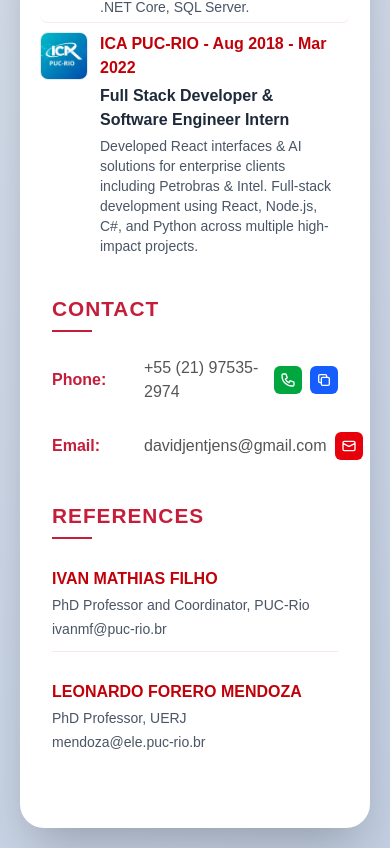
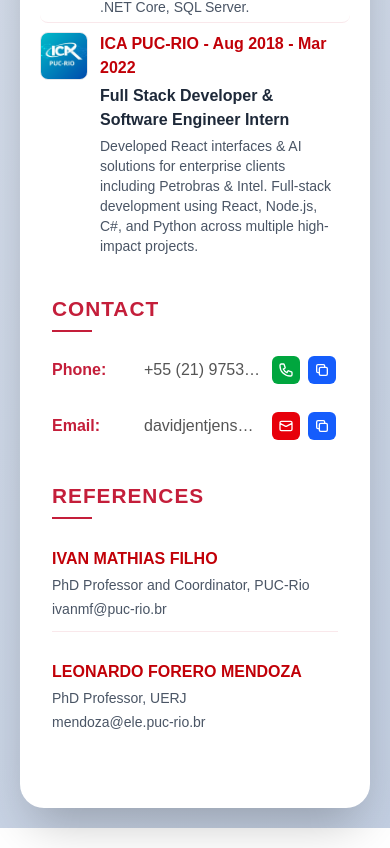
Before and after one commit to davidjentjens/david-resume, a Next.js app: page / in a window 390 px wide. Shown: the part 2647-3495 px from the top of the page. Built offline with nearby package versions, Linux system fonts and the light colour scheme.

Commit message:
Add truncation to contact information for better layout on smaller screens

```diff
--- a/src/app/components/Contact.tsx
+++ b/src/app/components/Contact.tsx
@@ -45,7 +45,7 @@
           <div className="contact-item">
             <span className="contact-label">Phone:</span>
             <div className="flex items-center gap-2">
-              <span className="contact-value">+55 (21) 97535-2974</span>
+              <span className="contact-value truncate max-w-[120px] sm:max-w-none">+55 (21) 97535-2974</span>
               <button
                 onClick={callPhone}
                 className="p-1.5 bg-green-600 hover:bg-green-700 text-white rounded-md transition-colors duration-200"
@@ -80,7 +80,7 @@
           <div className="contact-item">
             <span className="contact-label">Email:</span>
             <div className="flex items-center gap-2">
-              <span className="contact-value">davidjentjens@gmail.com</span>
+              <span className="contact-value truncate max-w-[120px] sm:max-w-none">davidjentjens@gmail.com</span>
               <button
                 onClick={sendEmail}
                 className="p-1.5 bg-red-600 hover:bg-red-700 text-white rounded-md transition-colors duration-200"
```
